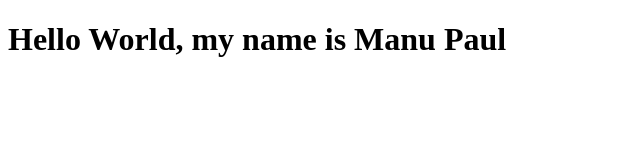
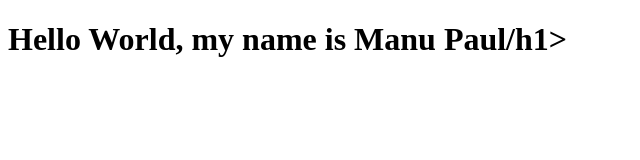
Before and after one commit to manu-paul/capstone, a plain HTML site: page rolling/index.html in a window 1280 px wide. Shown: the full height of the page, 0-640 px from the left. Drawn offline with Linux system fonts and the light colour scheme.

Commit message:
lint test

```diff
--- a/rolling/index.html
+++ b/rolling/index.html
@@ -4,6 +4,6 @@
 	<title>Hello Udacity</title>
 </head>
 <body>
-	<h1>Hello World, my name is Manu Paul</h1>
+	<h1>Hello World, my name is Manu Paul/h1>
 </body>
 </html>
```
